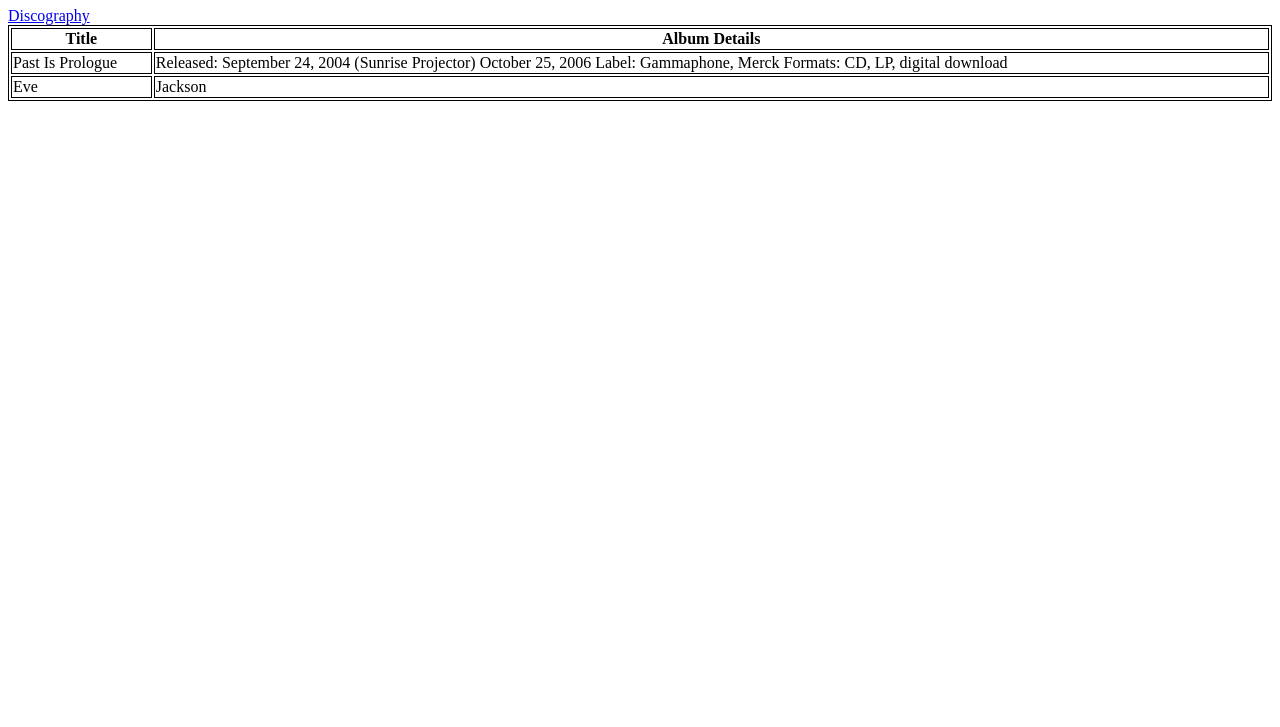
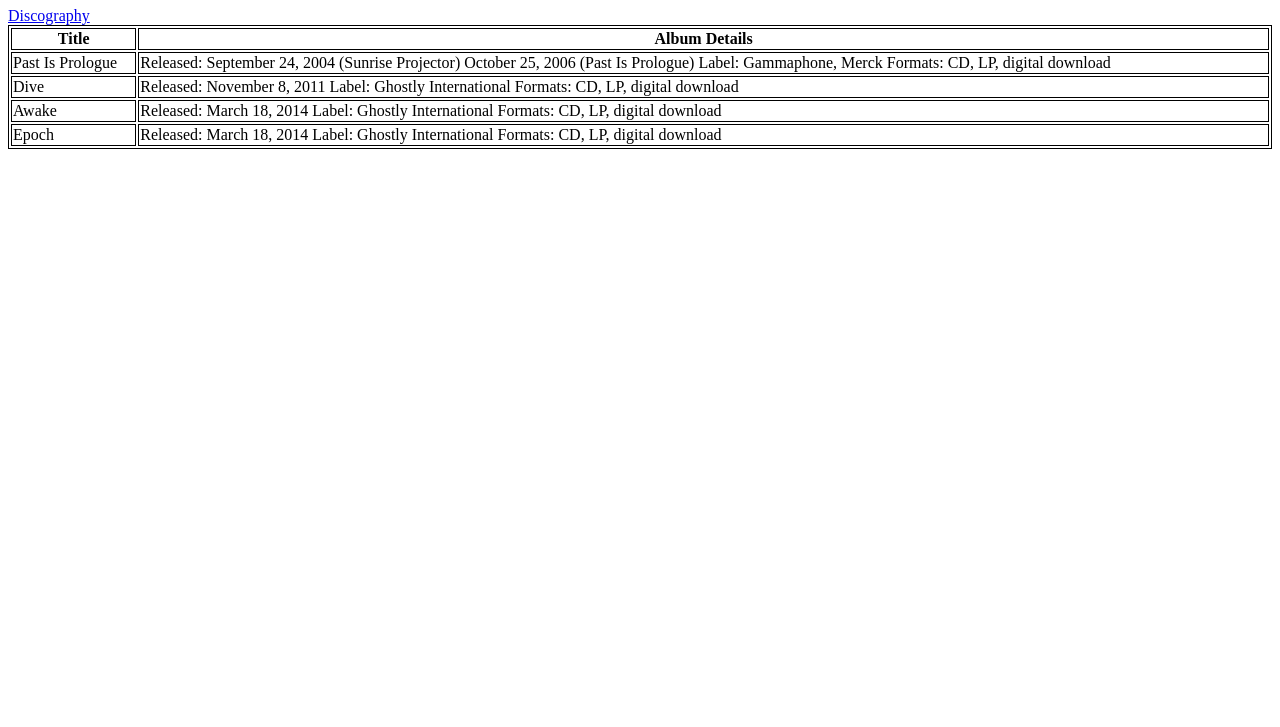
Before and after one commit to aidenwaring/CA_Learning_HTML_Band_Page, a plain HTML site: page discography.html in a window 1280 px wide. Shown: the part 73-800 px from the top of the page. Drawn offline with Linux system fonts and the light colour scheme.

Commit message:
Initial commit.

```diff
--- a/discography.html
+++ b/discography.html
@@ -17,13 +17,27 @@
       <tr>
         <td>Past Is Prologue</td>
         <td>Released: September 24, 2004 (Sunrise Projector)
-          October 25, 2006
+          October 25, 2006 (Past Is Prologue)
           Label: Gammaphone, Merck
           Formats: CD, LP, digital download</td>
       </tr>
       <tr>
-        <td>Eve</td>
-        <td>Jackson</td>
+        <td>Dive</td>
+        <td>Released: November 8, 2011
+          Label: Ghostly International
+          Formats: CD, LP, digital download</td>
+      </tr>
+      <tr>
+        <td>Awake</td>
+        <td>Released: March 18, 2014
+          Label: Ghostly International
+          Formats: CD, LP, digital download</td>
+      </tr>
+      <tr>
+        <td>Epoch</td>
+        <td>Released: March 18, 2014
+          Label: Ghostly International
+          Formats: CD, LP, digital download</td>
       </tr>
     </table>
   </body>
```
